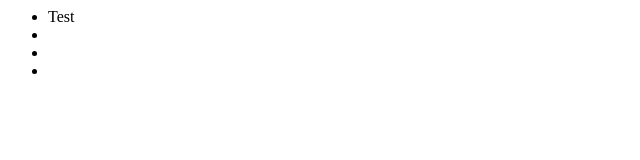
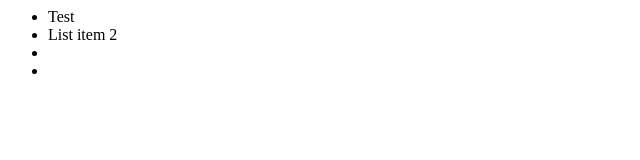
Before and after one commit to ozmiles/gittest, a plain HTML site: page index.html in a window 1280 px wide. Shown: the full height of the page, 0-640 px from the left. Drawn offline with Linux system fonts and the light colour scheme.

Commit message:
Second list item

```diff
--- a/index.html
+++ b/index.html
@@ -3,7 +3,7 @@
   <div>
     <ul>
       <li>Test</li>
-      <li></li>
+      <li>List item 2</li>
       <li></li>
       <li></li>
     </ul>
```
